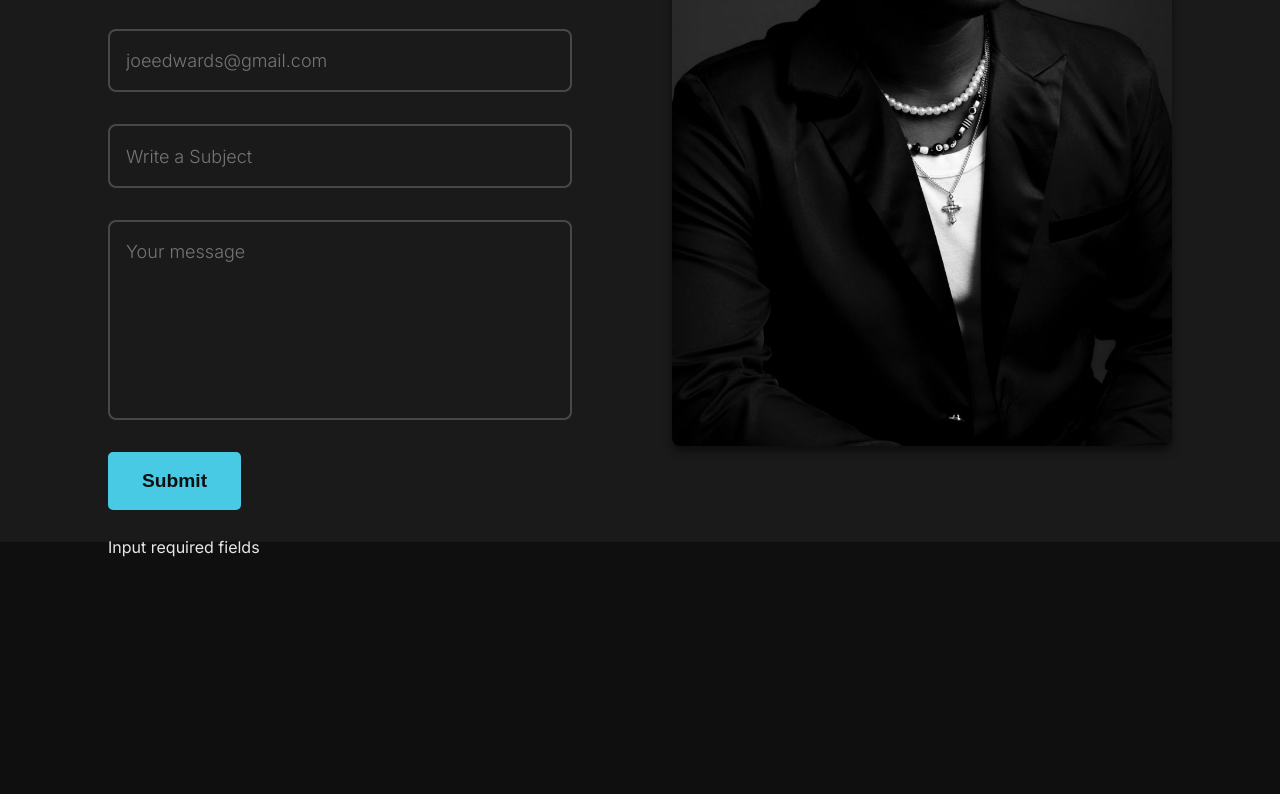
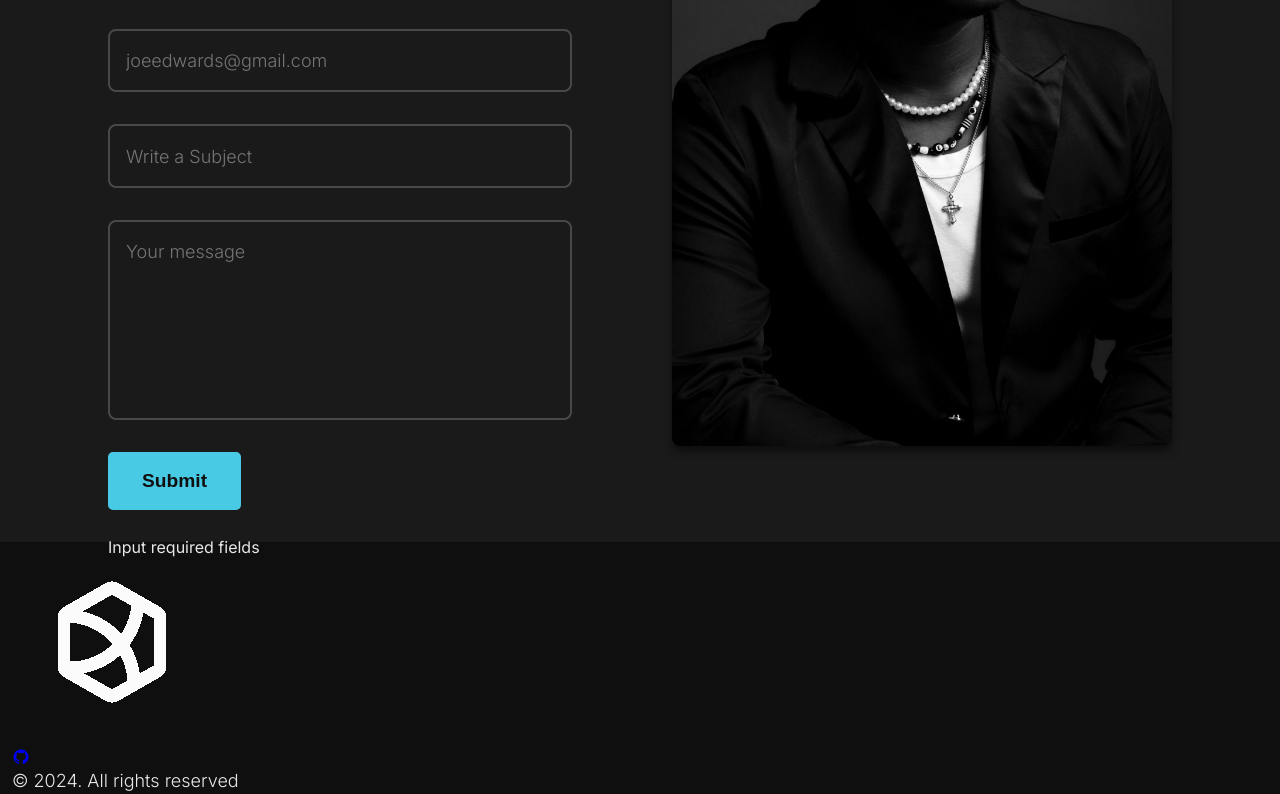
Before and after one commit to Creative-mindset21/my-portfolio, a plain HTML site: page index.html in a window 1280 px wide. Shown: the part 4074-4868 px from the top of the page. Before the commit the page ends 4636 px from the top, so only its background shows below. Drawn offline with nearby package versions, Linux system fonts and the light colour scheme.

Commit message:
created footer section
created the footer section in index.html and updated the hardcore year to the current year

```diff
--- a/index.html
+++ b/index.html
@@ -326,6 +326,27 @@
       </section>
     </main>
 
+    <!-- ! FOOTER SECTION -->
+    <footer class="footer">
+      <div class="footer-container container">
+        <a href="index.html" class="footer-logo">
+          <img src="./assets/my-logo.png" alt="my logo" />
+        </a>
+
+        <div class="footer-socials">
+          <a
+            href="https://github.com/Creative-mindset21"
+            target="_blank"
+            class="footer-social-link"
+          >
+            <i class="uil uil-github"></i
+          ></a>
+        </div>
+
+        <p class="footer-copyright" id="footer-copyright"></p>
+      </div>
+    </footer>
+
     <!-- !EMAIL.JS LINKING -->
     <script
       type="text/javascript"
--- a/script.js
+++ b/script.js
@@ -68,3 +68,11 @@ contactForm.addEventListener("submit", (e) => {
     contactMessage.value = "";
   }
 });
+
+//! DATE UPDATE
+const today = new Date();
+const footerCopyright = document.getElementById("footer-copyright");
+
+footerCopyright.innerHTML = `&copy; ${today.getFullYear()}. All rights reserved`;
+
+console.log(footerCopyright);
```
